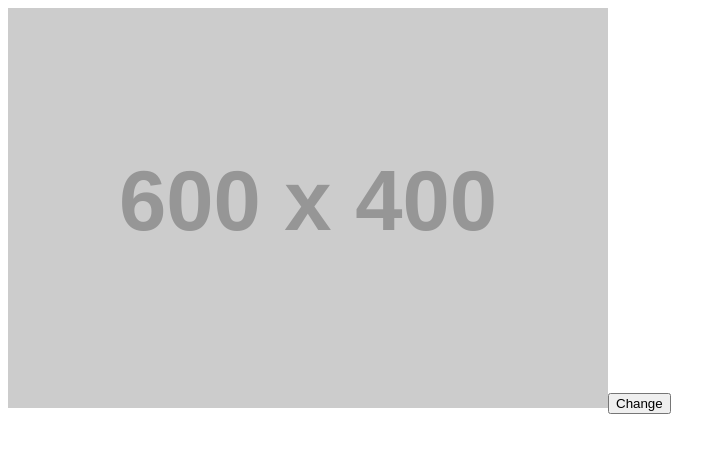
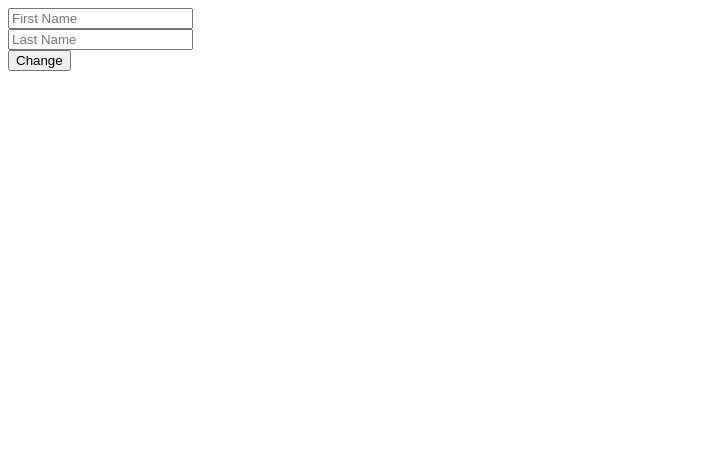
Before and after one commit to JOY045/React-Practice-LWRH-, a React (Vite) app: page / in a window 1280 px wide. Shown: the top 452 px of the page, without its empty margins (0-726 px from the left). Built offline with nearby package versions, Linux system fonts and the light colour scheme.

Commit message:
using useRef in input

```diff
--- a/src/App.jsx
+++ b/src/App.jsx
@@ -2,17 +2,22 @@ import { useRef } from "react";
 
 const App = () => {
 
-  let myImage = useRef();
+  let firstName, lastName = useRef();
 
   const change = () => {
-    // myImage.current.src = "https://placehold.co/600x400?text=Hello+World"
-    myImage.current.setAttribute("height", "300px")
-    myImage.current.setAttribute("width", "500px")
+    let fName = firstName.value
+    let lName = lastName.value
+
+    alert(fName + " " + lName)
   }
 
   return (
     <div>
-      <img ref={myImage} src="https://placehold.co/600x400"/>
+      <input ref={(a) => firstName = a} type="text" placeholder="First Name" />
+      <br />
+      <input ref={(b) => lastName = b} type="text" placeholder="Last Name" />
+      <br />
+
       <button onClick={change}>Change</button>
     </div>
   );
```
